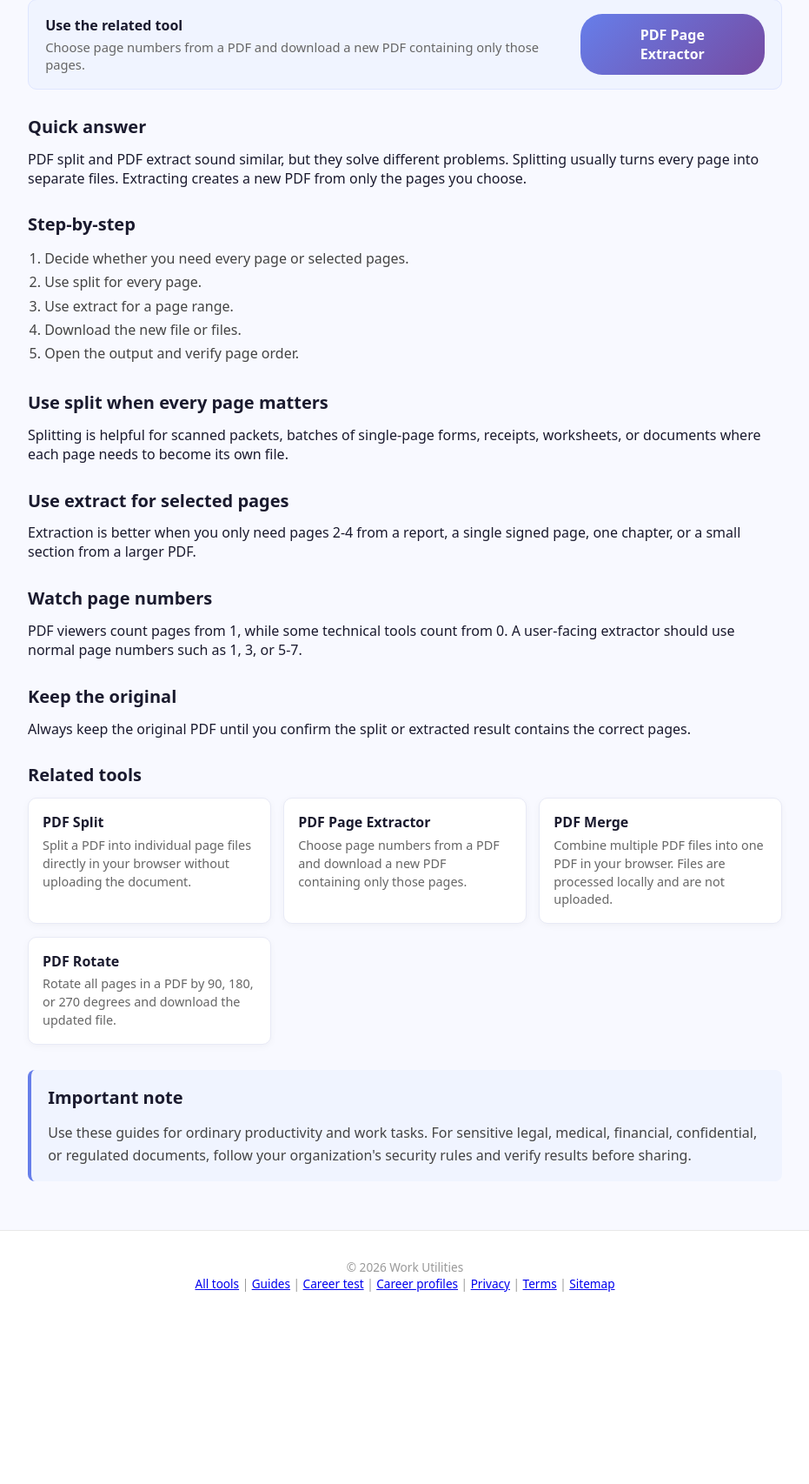
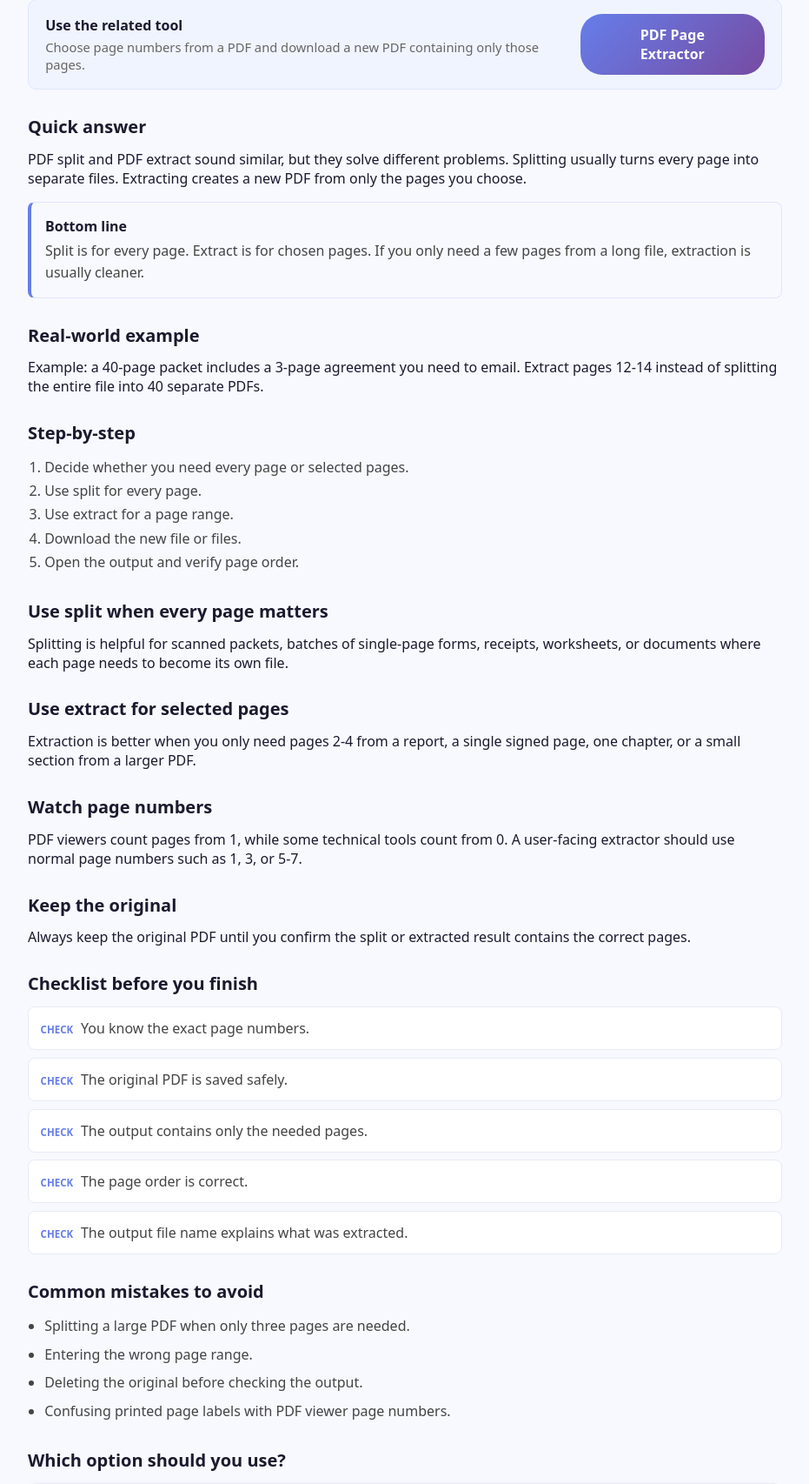
Before and after one commit to seunghochoi2018/jinro-assessment, a Flask app: page /blog/split-vs-extract-pdf-pages in a window 1280 px wide. Shown: the part 209-1915 px from the top of the page at 87% size, without its empty margins (174-1105 px from the left). Before the commit the page ends 1694 px from the top, so only its background shows below. Run offline with Flask 3, Linux system fonts and the light colour scheme; the visitor is signed in with stand-in values (Sample User, id 1); data comes from the database, SQL or seed files in the repository; some libraries are stand-ins or nearby versions.

Commit message:
Improve utility guide depth

```diff
--- a/app_flask.py
+++ b/app_flask.py
@@ -765,6 +765,79 @@ BLOG_POSTS = {
         "related_tools": ["keyword-density-checker", "word-counter", "case-converter", "markdown-previewer"],
     },
 }
+
+BLOG_ENHANCEMENTS = {
+    "how-to-merge-pdf-files-online": {
+        "takeaway": "Use merge when several finished PDFs should travel as one document. The most common mistake is not the merge itself, but sending pages in the wrong order.",
+        "scenario": "Example: you have a signed form, three receipts, and a cover note for a reimbursement request. Merge them into one PDF so the recipient does not have to open five attachments.",
+        "checklist": ["File names are clear before selecting them.", "Pages are in the order the recipient expects.", "Every source PDF opens correctly.", "The merged file opens after download.", "The final file size is acceptable for email or upload limits."],
+        "mistakes": ["Uploading the same PDF twice.", "Forgetting a cover page or signature page.", "Assuming the output order is correct without opening the result.", "Merging confidential files on a shared or untrusted device."],
+        "comparison": [
+            ("Merge", "Combine several PDFs into one file.", "Sending one complete packet."),
+            ("Split", "Turn one PDF into separate page files.", "Separating scanned batches."),
+            ("Extract", "Create a new PDF from selected pages.", "Sharing only pages 2-4 of a larger file."),
+        ],
+    },
+    "how-to-format-json-for-api-debugging": {
+        "takeaway": "Format JSON when you need to understand structure; minify JSON when you need compact output. Do not paste live secrets or production tokens.",
+        "scenario": "Example: an API returns a one-line response and a field is missing in your app. Formatting the response lets you inspect nested objects, arrays, null values, and naming differences quickly.",
+        "checklist": ["The JSON parses without errors.", "Nested arrays and objects are easy to scan.", "Unexpected null or empty values are visible.", "Sensitive tokens are removed before sharing.", "The formatted result matches the original data structure."],
+        "mistakes": ["Treating JavaScript object syntax as valid JSON.", "Leaving trailing commas from copied code.", "Sharing real API keys in examples.", "Changing the payload while trying to format it."],
+        "comparison": [
+            ("Format", "Adds indentation and line breaks.", "Reading and debugging."),
+            ("Validate", "Checks whether the JSON can be parsed.", "Finding syntax errors."),
+            ("Minify", "Removes unnecessary whitespace.", "Compact payload examples."),
+        ],
+    },
+    "compress-images-before-uploading": {
+        "takeaway": "Compress images enough to meet upload or page-speed needs, but not so much that text, product details, or faces become unclear.",
+        "scenario": "Example: a form rejects a 7 MB photo because the limit is 2 MB. Compress the image as JPG or WebP, download it, and inspect the important details before uploading again.",
+        "checklist": ["The output file is below the upload limit.", "Important text or product details remain readable.", "The format is accepted by the target site.", "The image dimensions still fit the layout.", "The original file is kept until the compressed version is approved."],
+        "mistakes": ["Using very low quality for images with small text.", "Choosing WebP when the upload form only accepts JPG or PNG.", "Compressing repeatedly from an already compressed file.", "Ignoring dimensions when file size is not the only issue."],
+        "comparison": [
+            ("Compress", "Reduce file size by changing quality or format.", "Meeting upload limits."),
+            ("Resize", "Change pixel width and height.", "Fitting a layout or profile image."),
+            ("Convert", "Change file format.", "Creating WebP or JPG versions."),
+        ],
+    },
+    "split-vs-extract-pdf-pages": {
+        "takeaway": "Split is for every page. Extract is for chosen pages. If you only need a few pages from a long file, extraction is usually cleaner.",
+        "scenario": "Example: a 40-page packet includes a 3-page agreement you need to email. Extract pages 12-14 instead of splitting the entire file into 40 separate PDFs.",
+        "checklist": ["You know the exact page numbers.", "The original PDF is saved safely.", "The output contains only the needed pages.", "The page order is correct.", "The output file name explains what was extracted."],
+        "mistakes": ["Splitting a large PDF when only three pages are needed.", "Entering the wrong page range.", "Deleting the original before checking the output.", "Confusing printed page labels with PDF viewer page numbers."],
+        "comparison": [
+            ("Split", "Creates separate output for every page.", "Scanned packets and batches."),
+            ("Extract", "Creates one PDF from selected pages.", "Sharing a section."),
+            ("Rotate", "Changes page orientation.", "Fixing sideways scans."),
+        ],
+    },
+    "best-free-browser-tools-for-developers": {
+        "takeaway": "Browser developer tools are best for quick inspection and examples. For secrets, production payloads, and regulated data, use trusted local tooling.",
+        "scenario": "Example: while writing an API ticket, you need to format a JSON response, decode a timestamp, generate a UUID for sample data, and test a small regex. Browser utilities can handle those small tasks without switching context.",
+        "checklist": ["Use sample data when possible.", "Remove secrets before decoding or formatting.", "Copy results into tests only after checking them.", "Bookmark tools that save repeated lookup time.", "Use local scripts for sensitive or automated workflows."],
+        "mistakes": ["Pasting production JWTs or API keys.", "Trusting a regex after one tiny example.", "Using generated UUIDs as proof of uniqueness beyond their intended purpose.", "Forgetting timezone differences when reading timestamps."],
+        "comparison": [
+            ("Formatter", "Makes data easier to read.", "JSON, XML, SQL, HTML."),
+            ("Converter", "Changes representation.", "Base64, URL encoding, timestamps."),
+            ("Generator", "Creates sample values.", "UUIDs, hashes, passwords."),
+        ],
+    },
+    "how-to-check-keyword-density-without-over-optimizing": {
+        "takeaway": "Keyword density is a review signal, not a ranking recipe. Use it to catch awkward repetition and missing topic coverage.",
+        "scenario": "Example: a product page repeats the same phrase in every paragraph. A density check makes the repetition visible so you can replace some mentions with clearer explanations or related terms.",
+        "checklist": ["The main topic appears naturally.", "Repeated words do not make the page sound robotic.", "Important related terms are covered where useful.", "Headings match what readers are trying to solve.", "The final draft still reads well aloud."],
+        "mistakes": ["Chasing a fixed percentage.", "Adding keywords where they do not help the reader.", "Ignoring search intent and usefulness.", "Removing necessary repeated terms just to lower a number."],
+        "comparison": [
+            ("Density", "How often a word appears.", "Finding repetition."),
+            ("Coverage", "Whether related ideas are explained.", "Making content useful."),
+            ("Readability", "How naturally the page reads.", "Keeping users engaged."),
+        ],
+    },
+}
+
+for _slug, _enhancement in BLOG_ENHANCEMENTS.items():
+    if _slug in BLOG_POSTS:
+        BLOG_POSTS[_slug].update(_enhancement)
 
 
 @app.context_processor
--- a/static/style.css
+++ b/static/style.css
@@ -182,6 +182,12 @@ hr { border: none; border-top: 1px solid #e8e8e8; margin: 1rem 0; }
 .clean-list { margin: 0.8rem 0 1rem 1.2rem; text-align: left; line-height: 1.7; }
 .article-list { margin-left: 1.2rem; line-height: 1.7; color: #444; }
 .article-list li { margin-bottom: 0.35rem; }
+.takeaway-box { display: flex; flex-direction: column; gap: 0.35rem; background: #f8f9ff; border: 1px solid #dfe6ff; border-left: 4px solid #667eea; border-radius: 8px; padding: 1rem; margin-top: 1rem; }
+.takeaway-box strong { color: #1a1a2e; }
+.takeaway-box span { color: #444; line-height: 1.55; }
+.check-list { display: grid; gap: 0.55rem; margin: 0; padding: 0; list-style: none; }
+.check-list li { background: white; border: 1px solid #e8eaf6; border-radius: 8px; padding: 0.75rem 0.85rem; color: #444; line-height: 1.5; }
+.check-list li::before { content: "Check"; display: inline-block; color: #667eea; font-weight: 800; font-size: 0.72rem; margin-right: 0.55rem; text-transform: uppercase; }
 .result-summary-card { background: #f8f9ff; border: 1px solid #e8eaf6; border-radius: 10px; padding: 1rem; margin-bottom: 1rem; display: flex; flex-direction: column; gap: 0.35rem; }
 .result-summary-card strong { color: #1a1a2e; font-size: 1.05rem; }
 .result-summary-card span { color: #666; font-size: 0.92rem; line-height: 1.5; }
--- a/templates/blog_post.html
+++ b/templates/blog_post.html
@@ -40,7 +40,20 @@
   <section>
     <h2>Quick answer</h2>
     <p>{{ post.intro }}</p>
+    {% if post.takeaway %}
+    <div class="takeaway-box">
+      <strong>Bottom line</strong>
+      <span>{{ post.takeaway }}</span>
+    </div>
+    {% endif %}
   </section>
+
+  {% if post.scenario %}
+  <section>
+    <h2>Real-world example</h2>
+    <p>{{ post.scenario }}</p>
+  </section>
+  {% endif %}
 
   <section>
     <h2>Step-by-step</h2>
@@ -57,6 +70,44 @@
     <p>{{ body }}</p>
   </section>
   {% endfor %}
+
+  {% if post.checklist %}
+  <section>
+    <h2>Checklist before you finish</h2>
+    <ul class="check-list">
+      {% for item in post.checklist %}
+      <li>{{ item }}</li>
+      {% endfor %}
+    </ul>
+  </section>
+  {% endif %}
+
+  {% if post.mistakes %}
+  <section>
+    <h2>Common mistakes to avoid</h2>
+    <ul class="article-list">
+      {% for item in post.mistakes %}
+      <li>{{ item }}</li>
+      {% endfor %}
+    </ul>
+  </section>
+  {% endif %}
+
+  {% if post.comparison %}
+  <section>
+    <h2>Which option should you use?</h2>
+    <div class="analytics-table-wrap">
+      <table class="analytics-table">
+        <thead><tr><th>Option</th><th>What it does</th><th>Best for</th></tr></thead>
+        <tbody>
+          {% for label, meaning, best_for in post.comparison %}
+          <tr><td>{{ label }}</td><td>{{ meaning }}</td><td>{{ best_for }}</td></tr>
+          {% endfor %}
+        </tbody>
+      </table>
+    </div>
+  </section>
+  {% endif %}
 
   {% if related_tools %}
   <section>
```
